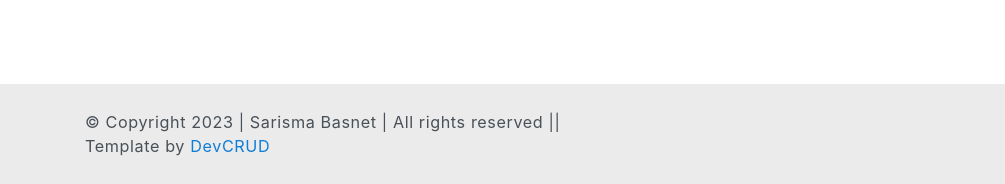
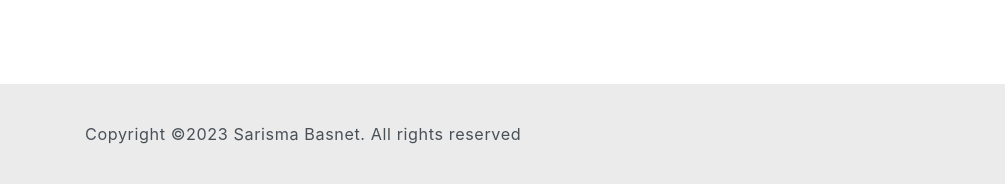
Before and after one commit to SarismaBasnet123/Saru_Portfolio, a website: page blogspot.html in a window 1280 px wide. Shown: the part 2534-2718 px from the top of the page, 0-1005 px from the left. Drawn offline with Linux system fonts and the light colour scheme.

Commit message:
Update blogspot.html

```diff
--- a/blogspot.html
+++ b/blogspot.html
@@ -60,7 +60,7 @@
         <div class="container text-center">
 
             <h6 class="section-title mb-4">Blogs and Publications</h6>
-            <p class="mb-5 pb-4">Lorem ipsum dolor sit amet, consectetur adipisicing elit. In alias dignissimos. <br> rerum commodi corrupti, temporibus non quam.</p>
+            <p class="mb-5 pb-4">I find my voice with paper and pen.<br>So when I write, I feel heard.</p>
 
             <div class="row text-left">
                 <div class="col-md-4">
@@ -245,8 +245,7 @@
         <div class="container">
             <div class="row align-items-center">
                 <div class="col-sm-6">
-                    <p>© Copyright <script>document.write(new Date().getFullYear())</script> | Sarisma Basnet | All rights reserved || Template by <a href="http://www.devcrud.com"
-                        target="_blank">DevCRUD</a><!--<script>document.write(new Date().getFullYear())</script> &copy;--></p>
+                    <p> <a>Copyright </a> &copy;<script>document.write(new Date().getFullYear())</script><a> Sarisma Basnet. All rights reserved</a></p>
                 </div>
                 <div class="col-sm-6">
                     <div class="socials">
```
